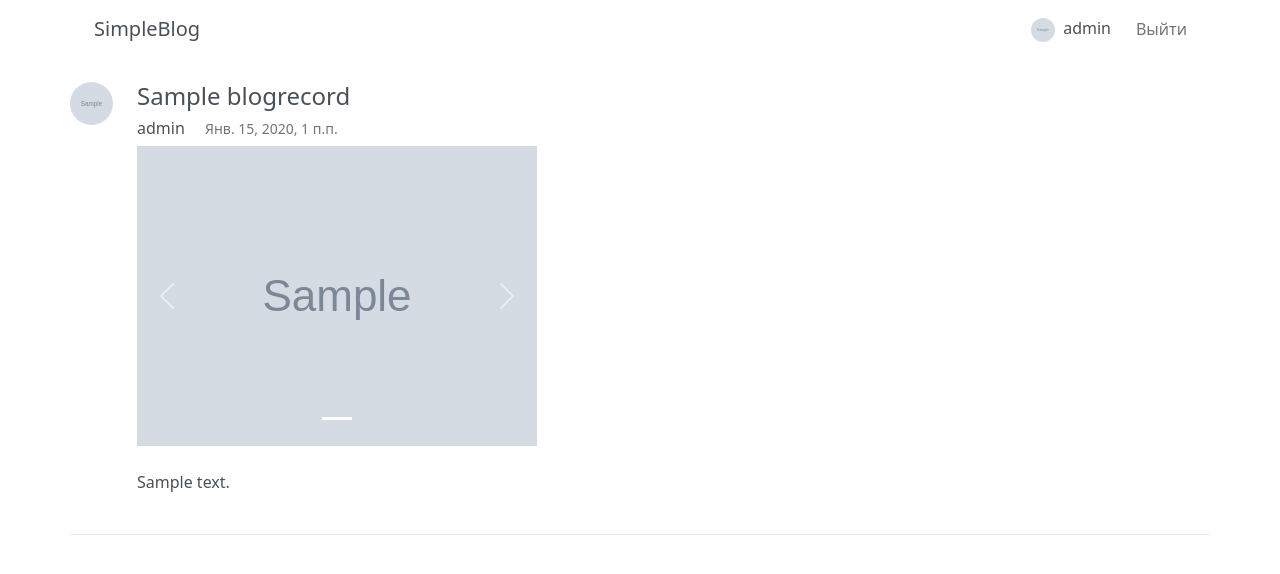
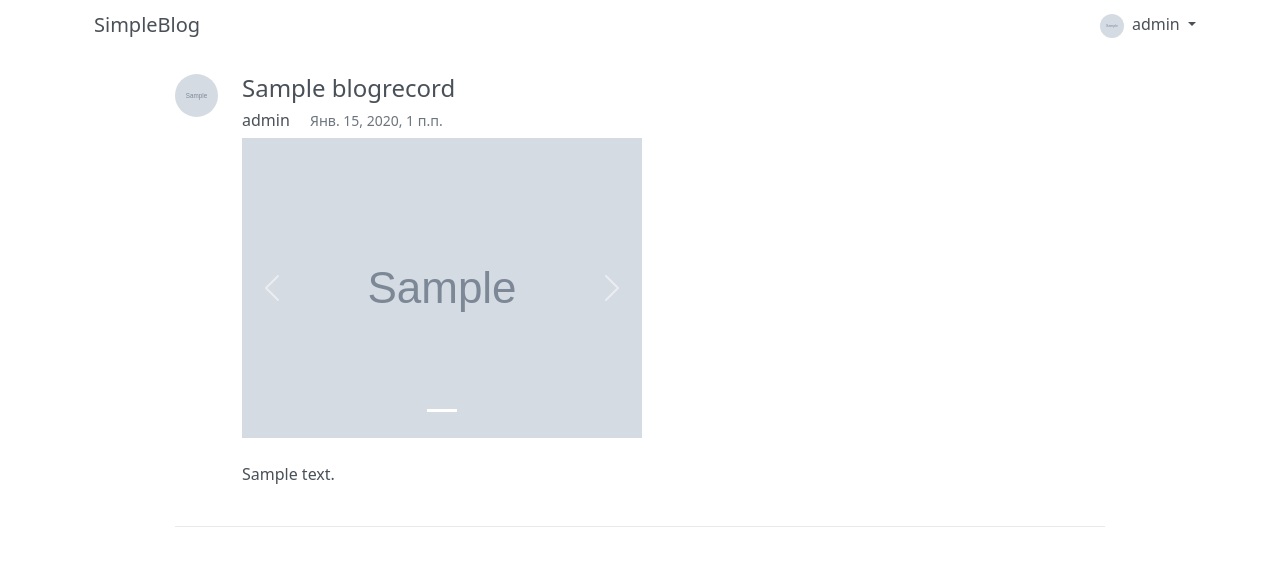
Before and after one commit to NosefU/python_django, a Django app: page /record/1 in a window 1280 px wide. Shown: the top 574 px of the page. Run offline with Django 3.2, Linux system fonts and the light colour scheme; a user stored in the database is signed in; data comes from the database, SQL or seed files in the repository; tables that the repository leaves empty hold one stand-in row (values such as "Sample post"); grey boxes marked "Sample" are stand-in pictures; some libraries are stand-ins or nearby versions.

Commit message:
feat(09_Files) Реализовано выпадающее меню пользователя в навбаре

```diff
--- a/09_Files/djfiles/app_blog/templates/app_blog/blogrecord_detail.html
+++ b/09_Files/djfiles/app_blog/templates/app_blog/blogrecord_detail.html
@@ -2,7 +2,7 @@
 {% block content %}
 {% load tz %}
 
-    <div class="row row-cols-1 row-cols-md-1 content-container justify-content-center">
+    <div class="row content-container col-10 offset-md-1">
 
         {#   карточка   #}
         <div class="d-flex align-items-start profile-feed-item">
@@ -46,16 +46,15 @@
                         </div>
                         <div class="carousel-inner">
                             {% for image in object.images.all %}
-
                                 {% if forloop.counter0 == 0  %}
                                     <div class="carousel-item active">
                                 {% else %}
                                     <div class="carousel-item">
                                 {% endif %}
                                 <img src="{{ image.image.url }}" class="d-block w-100" alt="...">
-                          </div>
+                                </div>
+                            {% endfor %}
 
-                            {% endfor %}
                         </div>
                         <button class="carousel-control-prev" type="button" data-bs-target="#postCarousel"  data-bs-slide="prev">
                             <span class="carousel-control-prev-icon" aria-hidden="true"></span>
@@ -70,7 +69,6 @@
 
                 {#   текст поста   #}
                 <p>{{ object.body|linebreaksbr }} </p>
-
             </div>
         </div>
     </div>
--- a/09_Files/djfiles/app_blog/templates/app_blog/blogrecord_list.html
+++ b/09_Files/djfiles/app_blog/templates/app_blog/blogrecord_list.html
@@ -2,7 +2,7 @@
 {% block content %}
 {% load tz %}
 
-    <div class="row content-container col-10">
+    <div class="row content-container col-10 offset-md-1">
 
         {% for object in object_list %}
             {#   карточка   #}
--- a/09_Files/djfiles/app_userauth/templates/app_userauth/userprofile_detail.html
+++ b/09_Files/djfiles/app_userauth/templates/app_userauth/userprofile_detail.html
@@ -11,7 +11,7 @@
         <div class="col-2 gy-3 profile-avatar-container">
             <img
                   src="{{ object.avatar.url }}"
-                  class="rounded-circle img-thumbnail"
+                  class="rounded-circle"
                   style="width: 120px; height: 120px"
                   alt="Avatar"
                 />
--- a/09_Files/djfiles/templates/base_container.html
+++ b/09_Files/djfiles/templates/base_container.html
@@ -15,7 +15,7 @@
 </head>
 <body class="">
 
-<div class="container-md">
+<div class="container-md" style="max-width: 1140px">
     {% navbar %}
 
     {% block content %}
--- a/09_Files/djfiles/templates/navbar.html
+++ b/09_Files/djfiles/templates/navbar.html
@@ -13,8 +13,8 @@
                 <div class="collapse navbar-collapse" id="navbarNavAltMarkup">
                     <div class="navbar-nav">
 {#                        <a class="nav-link" aria-current="page" href="{% url 'article_list' %}">На главную</a>#}
-{#                        {% if request.user.profile.is_verified %}#}
-{#                            <a class="nav-link" href="{% url 'add_article' %}">Предложить новость</a>#}
+{#                        {% if request.user.is_authenticated %}#}
+{#                            <a class="navbar-text" href="...">Написать пост</a>#}
 {#                        {% endif %}#}
 {#                        {% if perms.app_news.can_publish_article %}#}
 {#                            <a class="nav-link" href="{% url 'unpublished_article_list' %}">#}
@@ -24,17 +24,28 @@
                     </div>
                 </div>
 
-                <div class="navbar-nav">
-                    {% if not request.user.is_authenticated %}
-                        <a href="{% url 'login' %}" class="btn nav-link btn-login-logout">Войти / Зарегистрироваться</a>
+
+                {% if not request.user.is_authenticated %}
+                        <div class="navbar-nav">
+                            <a href="{% url 'login' %}" class="btn nav-link btn-login-logout">Войти / Зарегистрироваться</a>
+                        </div>
                     {% else %}
-                        <a class="navbar-text px-3" href="{% url 'user_profile_detail' pk=request.user.id %}">
-                            <img src="{{ request.user.profile.avatar.url }}" class="img-nav rounded-circle me-1">
-                            {{ request.user.username }}
-                        </a>
-                        <a href="{% url 'logout' %}" class="btn nav-link btn-login-logout">Выйти</a>
+                        <div class="nav-item dropdown">
+                            <a class="navbar-text dropdown-toggle" href="#" id="navbarDropdownMenuLink" role="button" data-bs-toggle="dropdown" aria-expanded="false">
+                                <img src="{{ request.user.profile.avatar.url }}" class="img-nav rounded-circle me-1">
+                                {{ request.user.username }}
+                            </a>
+                            <ul class="dropdown-menu" aria-labelledby="navbarDropdownMenuLink">
+                                <li><a class="dropdown-item" href="{% url 'user_profile_detail' pk=request.user.id %}">Профиль</a></li>
+                                <li><a class="dropdown-item" href="#">Создать пост</a></li>
+                                <li><a class="dropdown-item" href="{% url 'logout' %}">Выйти</a></li>
+                            </ul>
+                        </div>
                     {% endif %}
-                </div>
+
+
+
+
             </div>
         </nav>
     </div>
```
